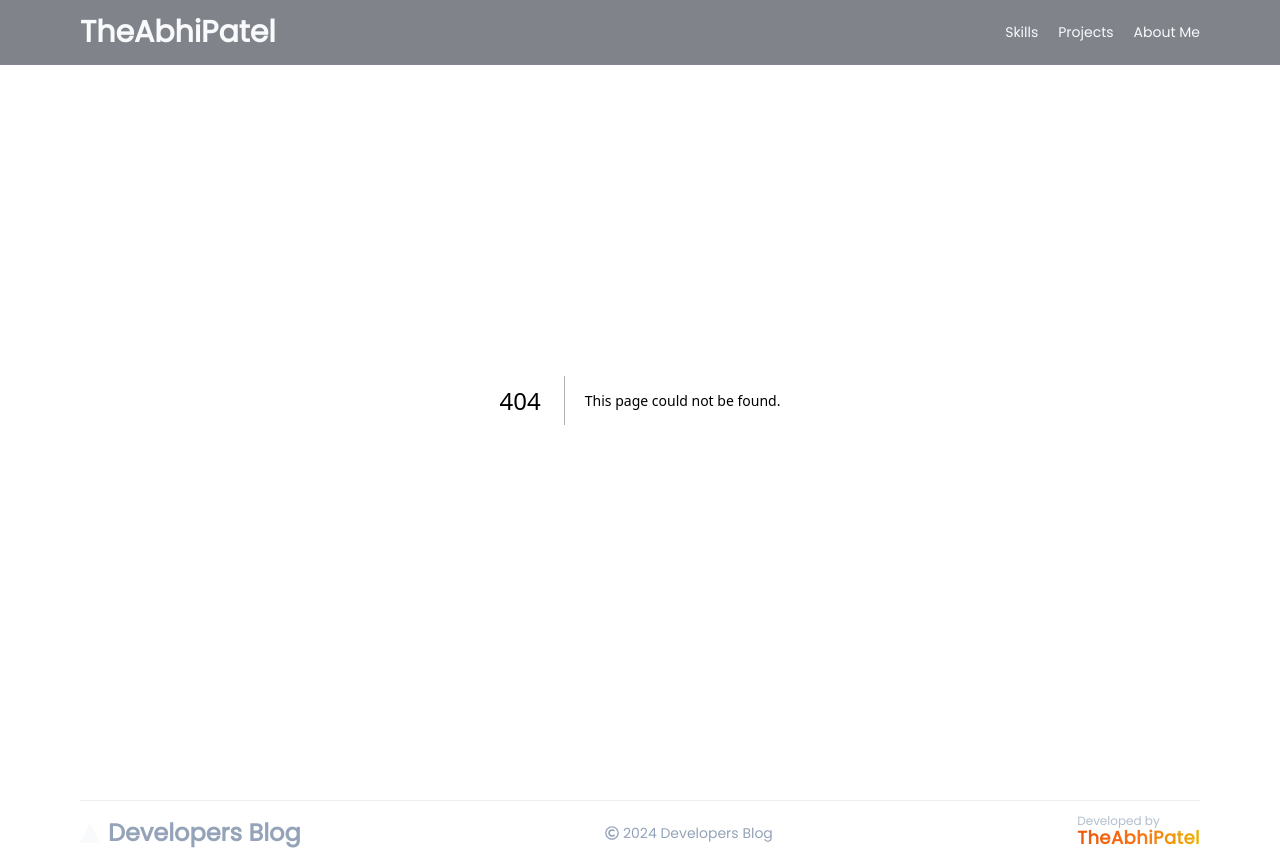
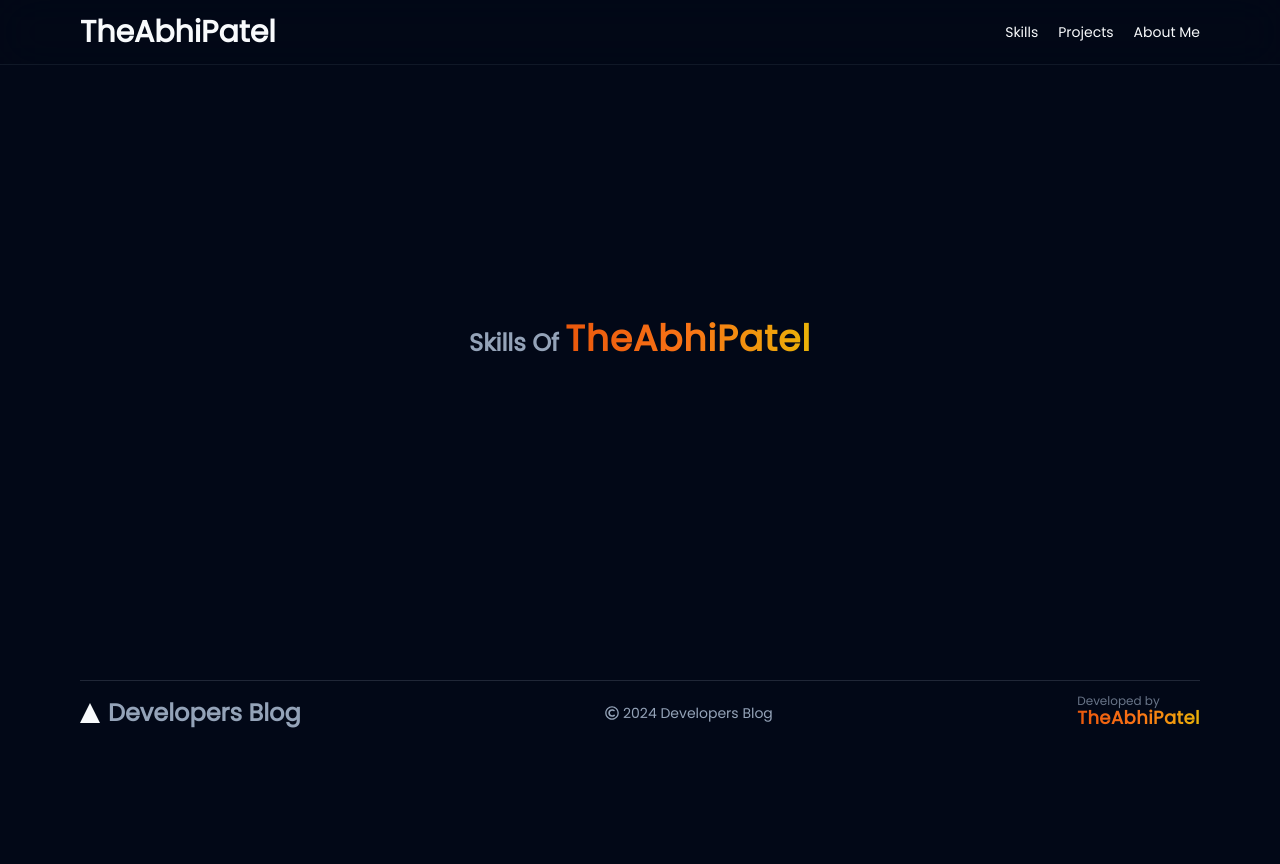
Before and after one commit to codingwithcod/v2.theabhipatel.com, a Next.js app: page /skills in a window 1280 px wide. Before the commit this address had no page. After the commit the page ends 800 px from the top, so only its background shows below. Built offline with nearby package versions, Linux system fonts and the light colour scheme.

Commit message:
add an empty skills page

```diff
--- /dev/null
+++ b/src/app/skills/page.tsx
@@ -0,0 +1,14 @@
+const Skills = () => {
+  return (
+    <div className="flex h-[85vh] w-full items-center justify-center">
+      <h1 className="text-2xl font-semibold text-muted-foreground">
+        Skills Of{" "}
+        <span className="bg-gradient-to-r from-orange-600 via-orange-500 to-yellow-500 bg-clip-text text-4xl font-bold leading-none tracking-wide text-transparent">
+          TheAbhiPatel
+        </span>
+      </h1>
+    </div>
+  );
+};
+
+export default Skills;
```
